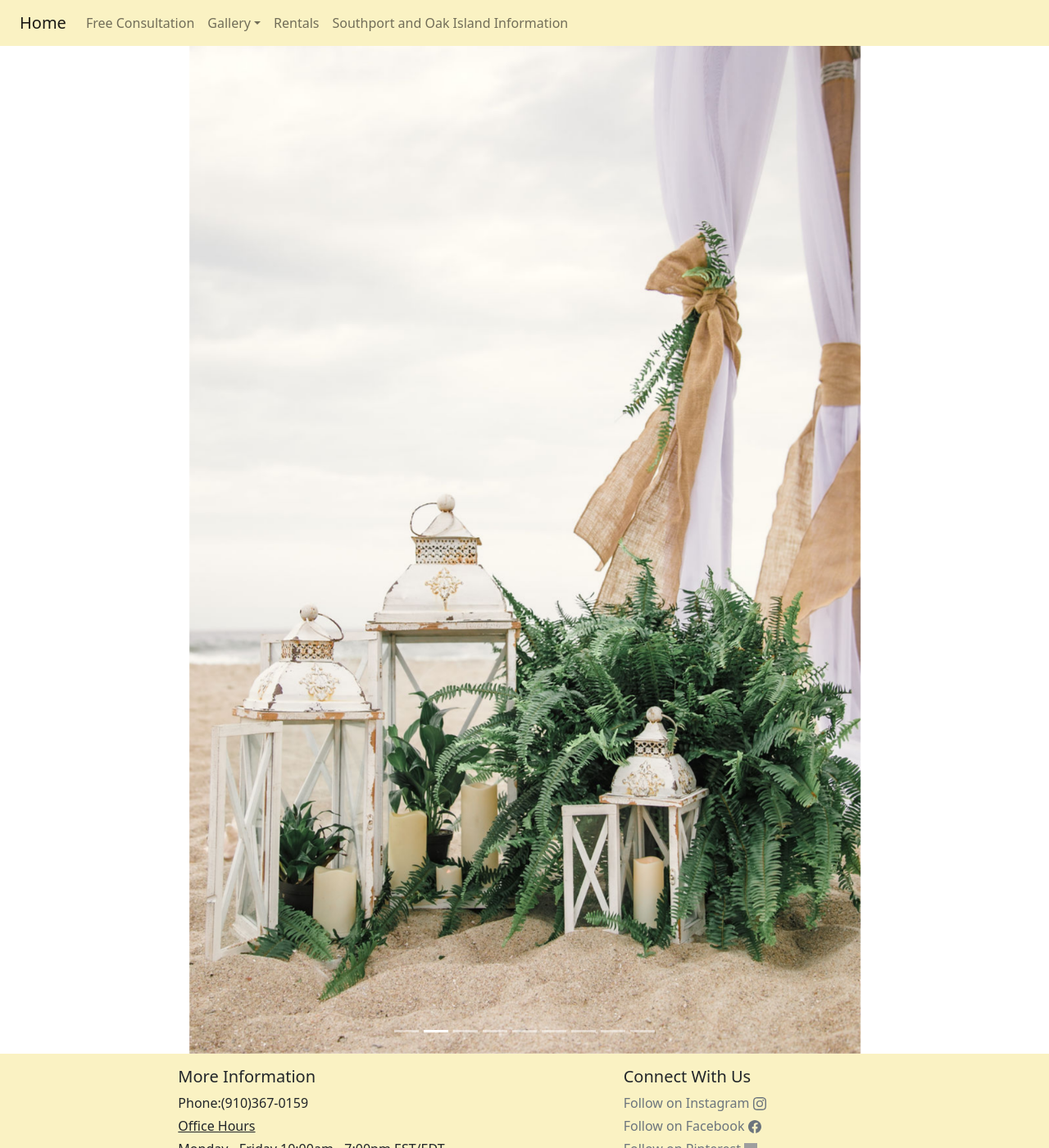
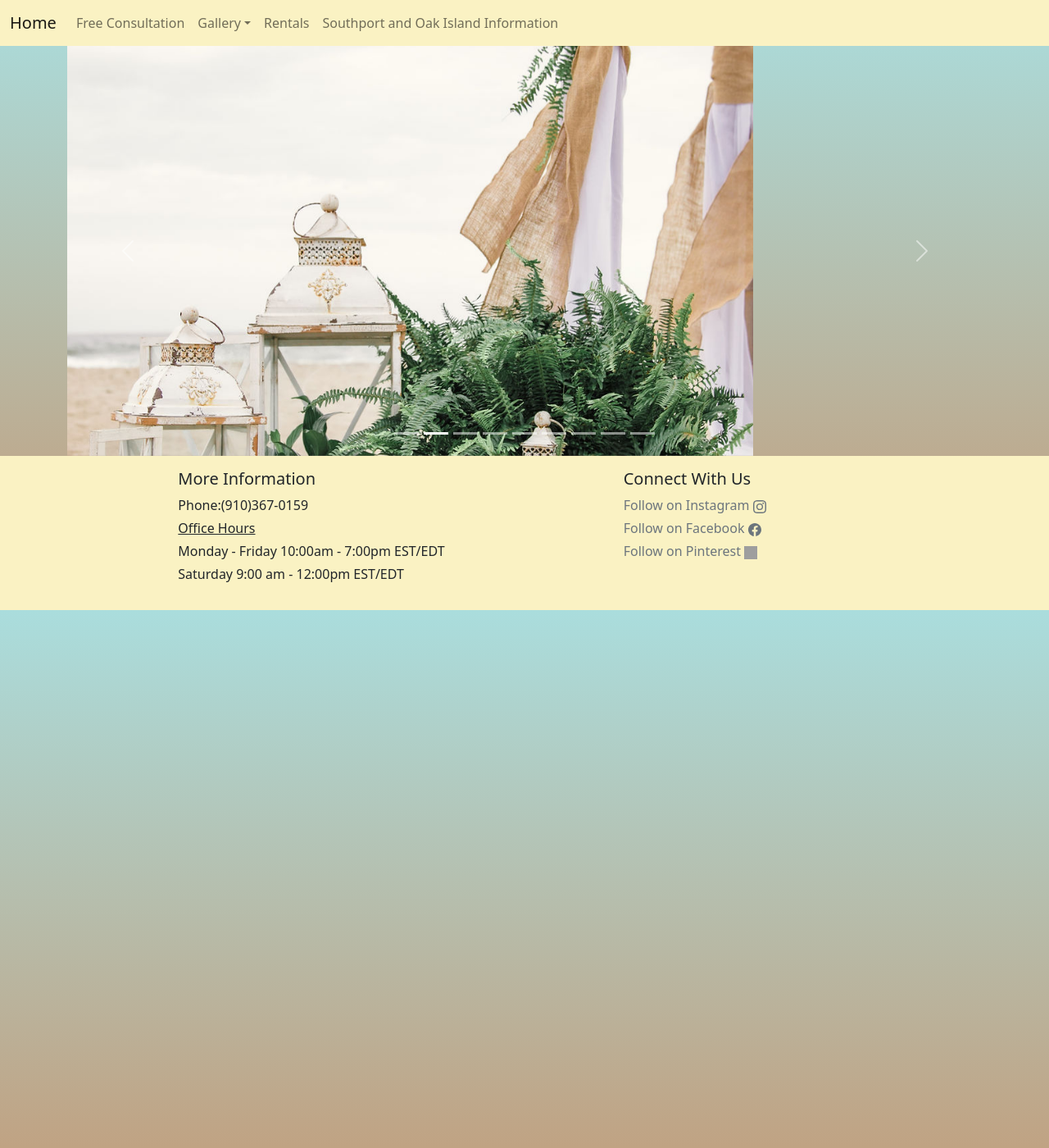
Before and after one commit to weddingsbytheseanc/weddingsbytheseanc.github.io, a Jekyll site: the page built from weddingdesigns.html, in a window 1280 px wide and 1400 px high. Shown: the whole window at 82% size. Built offline with Jekyll 4.4.1, drawn with Linux system fonts in a browser that asks for light colours; nearby versions of some CDN libraries; library files that are not in the unit come from our copies; grey boxes are pictures that could not be loaded.

Commit message:
carousel fixes

```diff
--- a/_layouts/default.html
+++ b/_layouts/default.html
@@ -6,7 +6,7 @@
 		<meta http-equiv="X-UA-Compatible" content="IE=edge">
     <title>{{ page.title }}</title>
 		 <!-- Bootstrap core CSS -->
-		<link href="css/bootstrap.min.css" rel="stylesheet">
+		<link href="assets/custom.css" rel="stylesheet">
 		<!-- Custom styles for this album -->
     <link href="https://cdn.jsdelivr.net/npm/bootstrap@5.0.0-beta3/dist/css/bootstrap.min.css" rel="stylesheet" integrity="sha384-eOJMYsd53ii+scO/bJGFsiCZc+5NDVN2yr8+0RDqr0Ql0h+rP48ckxlpbzKgwra6" crossorigin="anonymous">
 		<!--<link href="assets/custom.css" rel="stylesheet">-->
--- a/assets/custom.css
+++ b/assets/custom.css
@@ -1,3 +1,15 @@
 body {
 background: linear-gradient(#add, #c39b77);
 }
+
+.carousel .carousel-item {
+  height: 500px;
+}
+
+.carousel-item img {
+  position:absolute;
+  object-fit:cover;
+  top:0;
+  left:0;
+  min-height:500px;
+}
```
